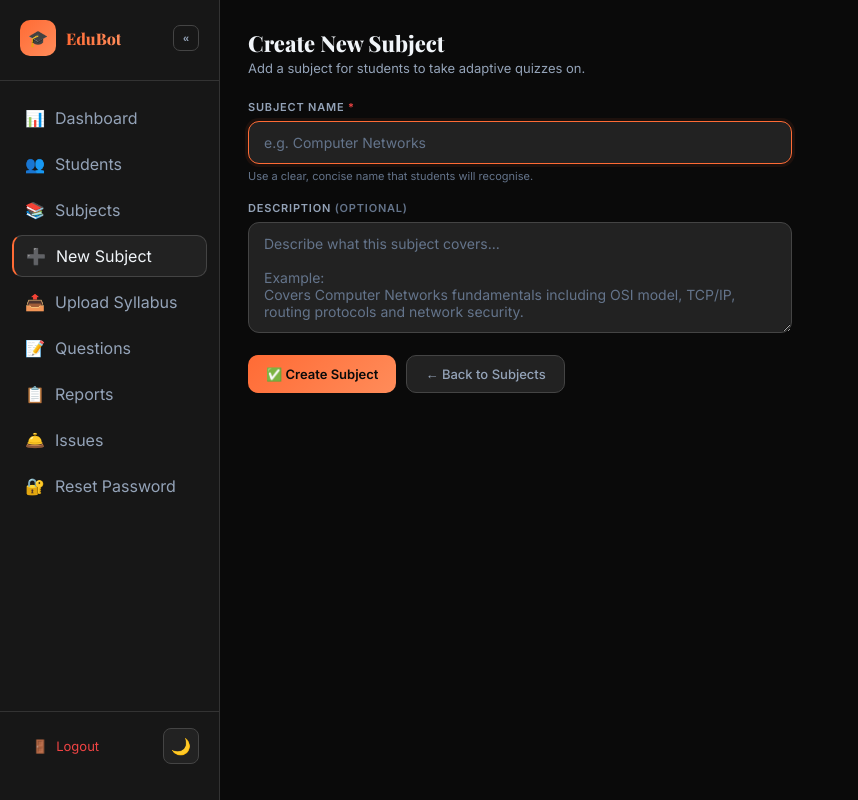
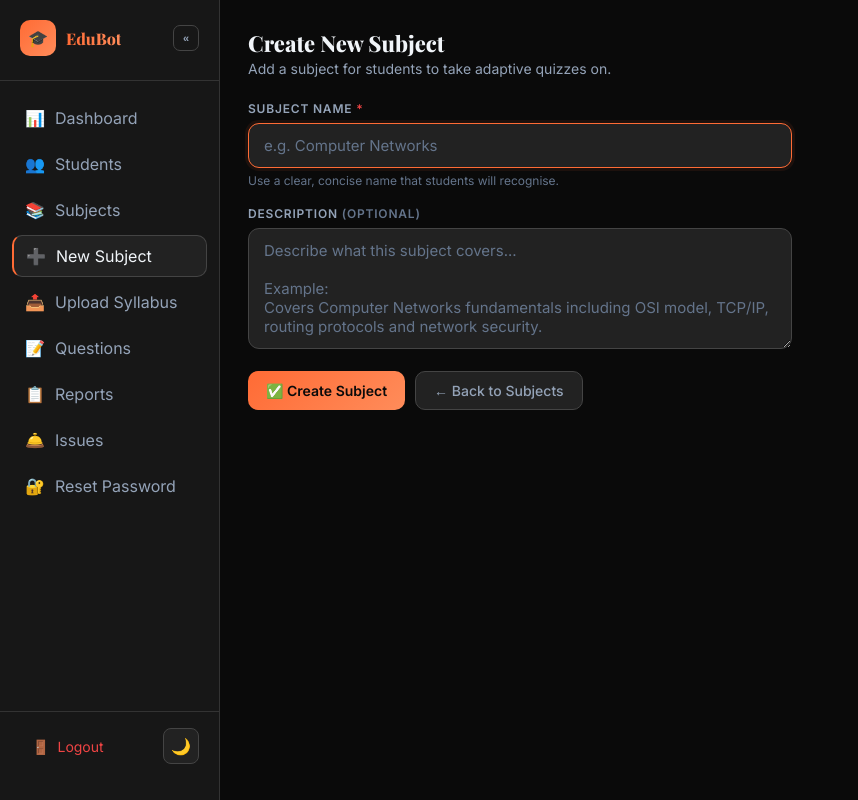
Before and after one commit to SofDev007/EduBot, a Flask app: page /admin/subject/create in a window 1280 px wide. Shown: the whole page, without its empty margins (0-858 px from the left). Run offline with Flask 3, Linux system fonts and the light colour scheme; the visitor is signed in with stand-in values (Sample User, id 1); data that the repository does not hold is empty; some web fonts are replaced.

Commit message:
Increase small UI text sizes across base/components/sidebar for readability

```diff
--- a/static/css/base.css
+++ b/static/css/base.css
@@ -74,13 +74,13 @@ body.sidebar-collapsed .main { margin-left: 64px; }
   font-size: 22px;
   font-weight: 800;
 }
-.page-hdr p { font-size: 13px; color: var(--muted2); margin-top: 2px; }
+.page-hdr p { font-size: 14px; color: var(--muted2); margin-top: 2px; }
 
 /* ─── Flash messages ─────────────────────────────────────────────────────── */
 .flash {
   padding: 10px 14px;
   border-radius: 10px;
-  font-size: 13px;
+  font-size: 14px;
   margin-bottom: 18px;
   display: flex;
   align-items: center;
--- a/static/css/components.css
+++ b/static/css/components.css
@@ -5,7 +5,7 @@
   gap: 7px;
   padding: 10px 18px;
   border-radius: 10px;
-  font-size: 13px;
+  font-size: 14px;
   font-weight: 500;
   cursor: pointer;
   text-decoration: none;
@@ -34,14 +34,14 @@
   border: 1px solid rgba(248,113,113,0.2);
 }
 .btn-danger:hover { background: rgba(248,113,113,0.2); border-color: var(--red); }
-.btn-sm { padding: 6px 12px; font-size: 12px; border-radius: 8px; }
+.btn-sm { padding: 6px 12px; font-size: 13px; border-radius: 8px; }
 
 /* ─── Badges ─────────────────────────────────────────────────────────────── */
 .badge {
   display: inline-flex;
   align-items: center;
   gap: 4px;
-  font-size: 11px;
+  font-size: 12px;
   padding: 3px 10px;
   border-radius: 20px;
   font-weight: 600;
@@ -90,7 +90,7 @@
   font-weight: 800;
   margin-bottom: 4px;
 }
-.modal .m-sub { font-size: 13px; color: var(--muted2); margin-bottom: 20px; }
+.modal .m-sub { font-size: 14px; color: var(--muted2); margin-bottom: 20px; }
 .modal-close {
   position: absolute;
   top: 18px; right: 18px;
@@ -110,7 +110,7 @@
 .field { margin-bottom: 18px; }
 .field label {
   display: block;
-  font-size: 11px;
+  font-size: 12px;
   color: var(--muted2);
   letter-spacing: 0.8px;
   text-transform: uppercase;
@@ -127,7 +127,7 @@
   border-radius: 11px;
   color: var(--text);
   font-family: 'Inter', sans-serif;
-  font-size: 14px;
+  font-size: 15px;
   outline: none;
   transition: all 0.2s;
   resize: vertical;
@@ -140,7 +140,7 @@
 }
 .field input::placeholder,
 .field textarea::placeholder { color: var(--muted); }
-.field small { display: block; font-size: 11px; color: var(--muted); margin-top: 5px; }
+.field small { display: block; font-size: 12px; color: var(--muted); margin-top: 5px; }
 .field select { cursor: pointer; }
 .field select option { background: var(--surface2); }
 
@@ -157,7 +157,7 @@ thead tr { border-bottom: 1px solid var(--border2); }
 th {
   padding: 12px 16px;
   text-align: left;
-  font-size: 11px;
+  font-size: 12px;
   font-weight: 700;
   color: var(--muted);
   text-transform: uppercase;
@@ -168,7 +168,7 @@ th {
 tbody tr { border-bottom: 1px solid var(--border); transition: background 0.15s; }
 tbody tr:last-child { border-bottom: none; }
 tbody tr:hover { background: var(--surface2); }
-td { padding: 13px 16px; font-size: 13px; vertical-align: middle; }
+td { padding: 13px 16px; font-size: 14px; vertical-align: middle; }
 
 /* ─── Toast notifications ────────────────────────────────────────────────── */
 #toast-container {
@@ -187,7 +187,7 @@ td { padding: 13px 16px; font-size: 13px; vertical-align: middle; }
   gap: 10px;
   padding: 12px 16px;
   border-radius: 12px;
-  font-size: 13px;
+  font-size: 14px;
   font-weight: 500;
   min-width: 240px;
   max-width: 360px;
--- a/static/css/sidebar.css
+++ b/static/css/sidebar.css
@@ -71,7 +71,7 @@
   margin-left: auto;
   background: var(--red);
   color: #fff;
-  font-size: 10px;
+  font-size: 11px;
   font-weight: 700;
   font-family: 'Inter', sans-serif;
   padding: 1px 7px;
@@ -92,7 +92,7 @@
 
 .nav-sub-item {
   padding-left: 30px !important;
-  font-size: 12px !important;
+  font-size: 13px !important;
   border-radius: 8px !important;
 }
 
@@ -111,7 +111,7 @@
   align-items: center;
   gap: 8px;
   color: var(--red);
-  font-size: 13px;
+  font-size: 14px;
   text-decoration: none;
   padding: 8px 12px;
   border-radius: 8px;
@@ -191,7 +191,7 @@
   background: var(--surface2);
   border: 1px solid var(--border2);
   color: var(--text);
-  font-size: 12px;
+  font-size: 13px;
   padding: 4px 10px;
   border-radius: 6px;
   white-space: nowrap;
```
